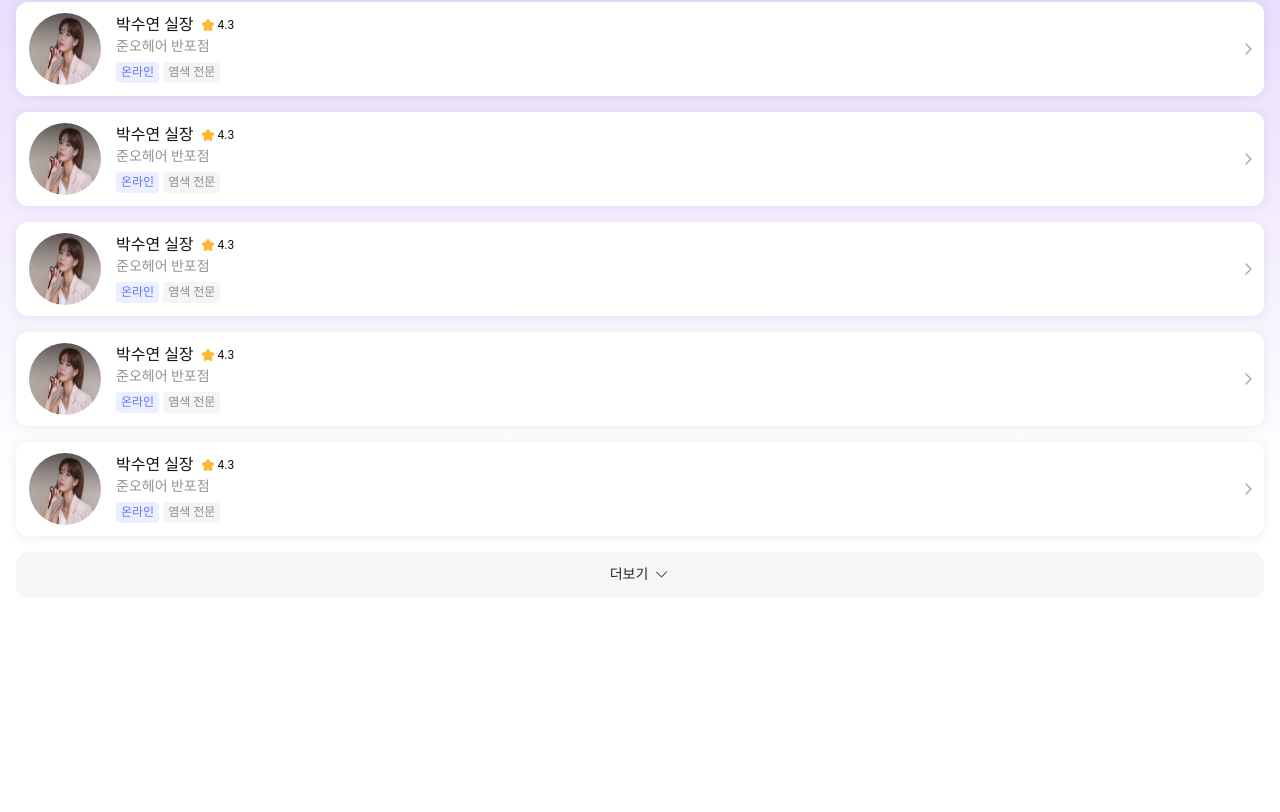
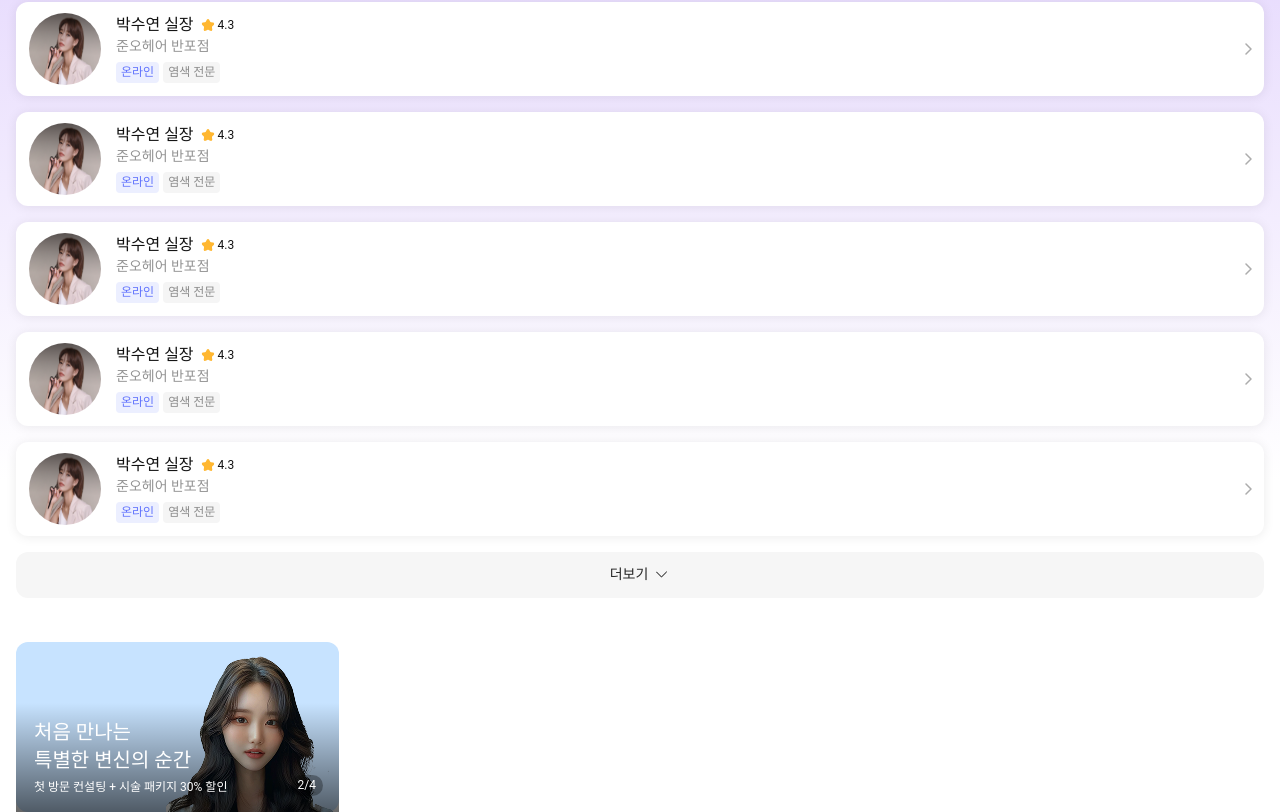
Before and after one commit to doan312/FE, a React (Vite) app: page / in a window 1280 px wide. Shown: the part 372-1184 px from the top of the page. Before the commit the page ends 970 px from the top, so only its background shows below. Built offline with nearby package versions, Linux system fonts and the light colour scheme.

Commit message:
desig: 배너 컴포넌트

```diff
--- /dev/null
+++ b/src/components/home/Banner.tsx
@@ -0,0 +1,22 @@
+import BannerImage from '../../../public/img/banner image_01.png'
+
+export default function Banner() {
+    return (
+        <div className='h-170 relative flex w-[323px] justify-end rounded-12 bg-BN-blue'>
+            <img src={BannerImage} alt='배너 이미지' />
+            <div className='absolute bottom-0 left-0 right-0 flex flex-col gap-5 pb-16 overflow-hidden px-18 pt-15 h-fit bg-gradient-to-b from-transparent to-black/60'>
+                <span className='font-semibold text-gray-100 text-h3'>
+                    처음 만나는
+                    <br />
+                    특별한 변신의 순간
+                </span>
+                <span className='text-gray-100 text-caption'>
+                    첫 방문 컨설팅 + 시술 패키지 30% 할인
+                </span>
+            </div>
+            <div className='absolute flex items-center justify-center py-2 text-gray-100 bottom-16 right-16 h-fit rounded-12 bg-black/30 px-7 text-caption'>
+                2/4
+            </div>
+        </div>
+    )
+}
--- a/src/pages/Home.tsx
+++ b/src/pages/Home.tsx
@@ -3,12 +3,14 @@
 import React from 'react'
 import Logo from '../components/home/Logo'
 import MainSection from '../components/home/MainSection'
+import Banner from '../components/home/Banner'
 
 const Home: React.FC = () => {
     return (
         <div className='h-[852px] w-full bg-gradient-to-b from-purple-50 to-gray-100 px-16'>
             <Logo />
             <MainSection />
+            <Banner />
         </div>
     )
 }
```
Also changed, not shown: public/img/banner image_01.png (added).
